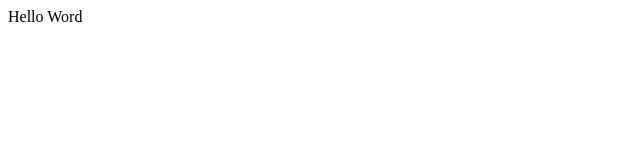
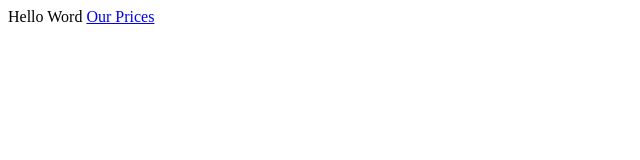
Before and after one commit to EastcoastHunter/oh.github.io, a plain HTML site: page index.html in a window 1280 px wide. Shown: the full height of the page, 0-640 px from the left. Drawn offline with Linux system fonts and the light colour scheme.

Commit message:
Update index.html

```diff
--- a/index.html
+++ b/index.html
@@ -1 +1,2 @@
 Hello Word
+<a href="ourprices.html">Our Prices</a>
```
